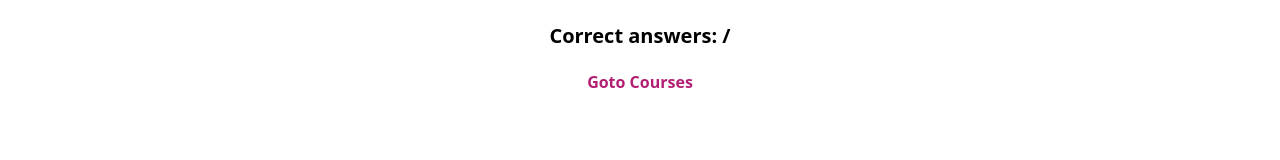
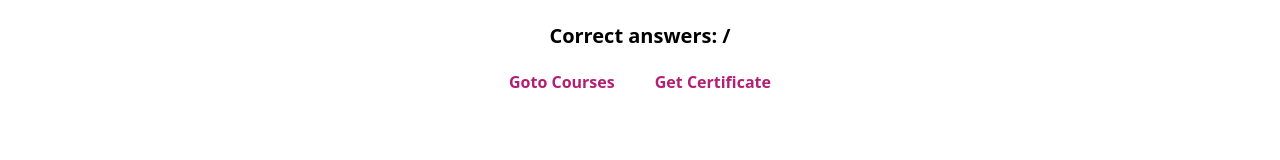
Before and after one commit to My-apps-development/lms_website_frontend, a React (Vite) app: page /assessment/quiz/result in a window 1280 px wide. Shown: the part 274-434 px from the top of the page. Built offline with nearby package versions, Linux system fonts and the light colour scheme; no server answers; sample sign-in values are in the browser's storage.

Commit message:
render certificate condtionally

```diff
--- a/src/Pages/Assessment/Result.jsx
+++ b/src/Pages/Assessment/Result.jsx
@@ -8,6 +8,11 @@ const Result = () => {
     const navigate = useNavigate()
 
     // console.log(state);
+    const handleNavigateToCertificate = () => {
+        if(state?.finalScore?.split(".")[0] >=50){
+            navigate("/certificate")
+        }
+    }
     return (
         <div>
             <Header />
@@ -19,8 +24,9 @@ const Result = () => {
                 <div className="text-xl">
                     <p>Correct answers: {state?.correctAnswer} / {state?.totalQuestions}</p>
                 </div>
-                <div>
+                <div className="flex justify-center items-center gap-10">
                     <p className="text-[#B32073] cursor-pointer" onClick={()=>navigate("/category/courses")}>Goto Courses</p>
+                    <p className="text-[#B32073] cursor-pointer" onClick={handleNavigateToCertificate}>Get Certificate</p>
                 </div>
             </div>
             <Footer />
```
Also changed, not shown: src/Pages/Assessment/StartQuiz.jsx (+6 -6 lines).
